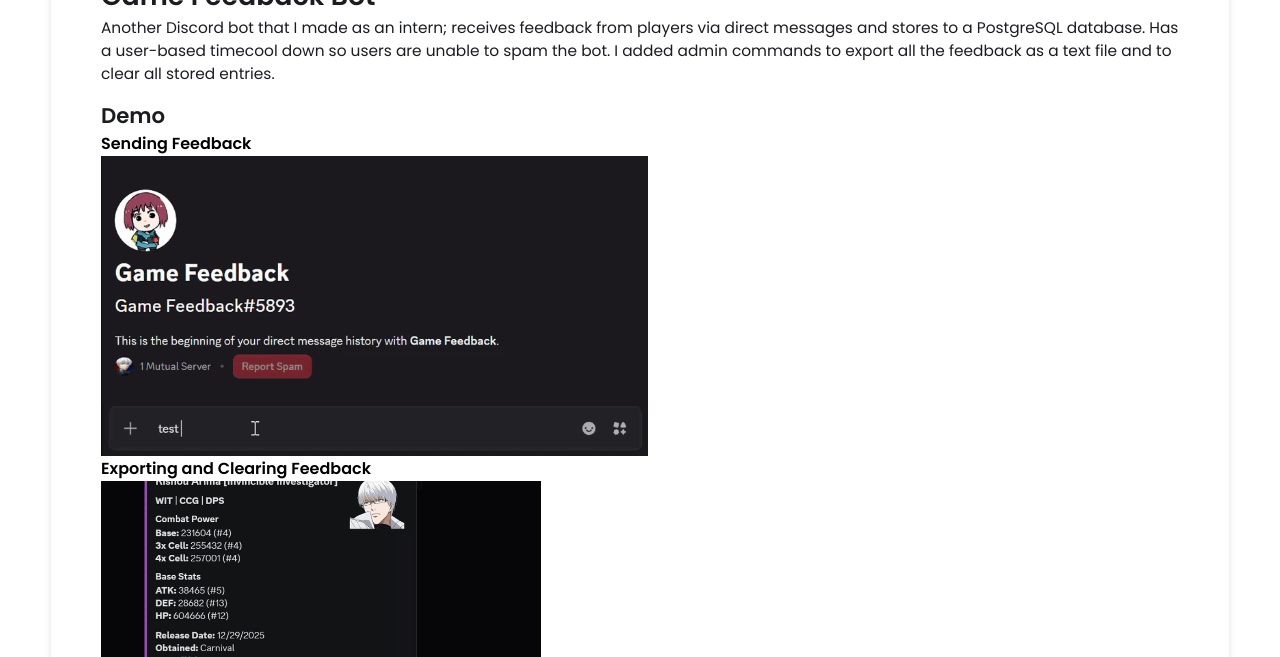
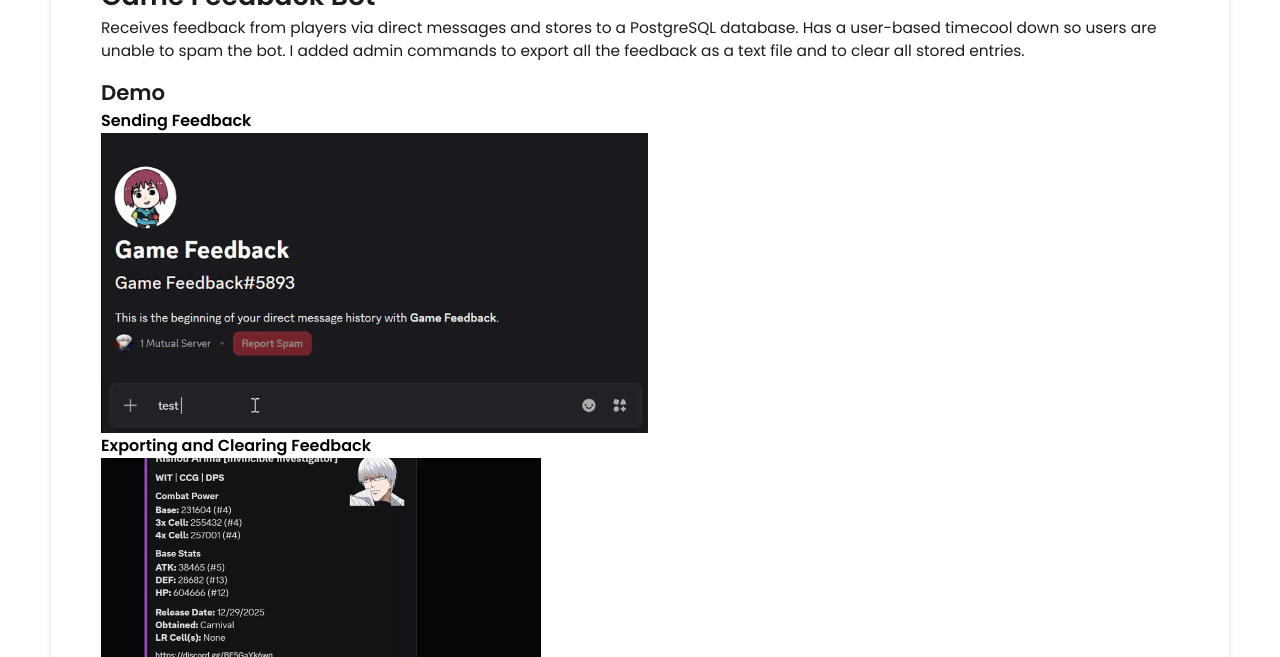
Before and after one commit to chaoqy/chaoqy.github.io, a Jekyll site: the page built from _projects/discord-bots/index.md, in a window 1280 px wide and 900 px high, scrolled down 991 px, cut to the strip 243-900 px from the top of the window. Built offline with Jekyll 4.4.1, drawn with Linux system fonts in a browser that asks for light colours.

Commit message:
Update index.md

```diff
--- a/_projects/discord-bots/index.md
+++ b/_projects/discord-bots/index.md
@@ -17,7 +17,7 @@
 {% include image-gallery.html images="char_bot_demo.gif" %}
 
 # Game Feedback Bot
-Another Discord bot that I made as an intern; receives feedback from players via direct messages and stores to a PostgreSQL database. Has a user-based timecool down so users are unable to spam the bot. I added admin commands to export all the feedback as a text file and to clear all stored entries.
+Receives feedback from players via direct messages and stores to a PostgreSQL database. Has a user-based timecool down so users are unable to spam the bot. I added admin commands to export all the feedback as a text file and to clear all stored entries.
 
 ## Demo
 
```
